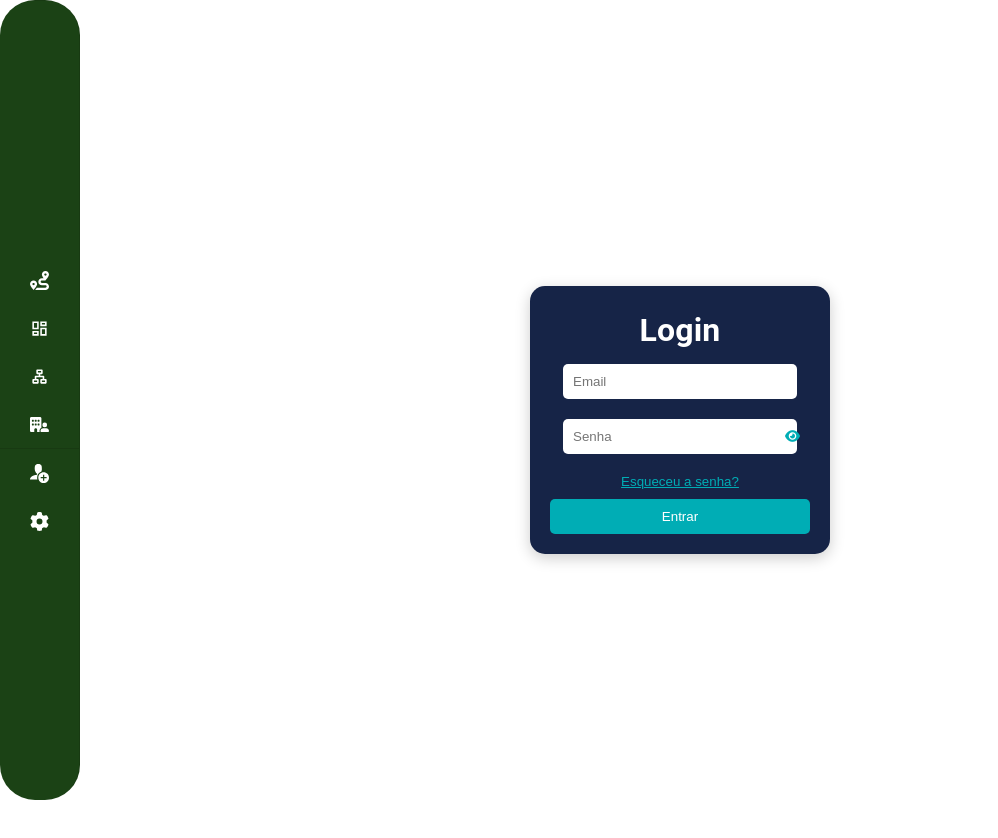
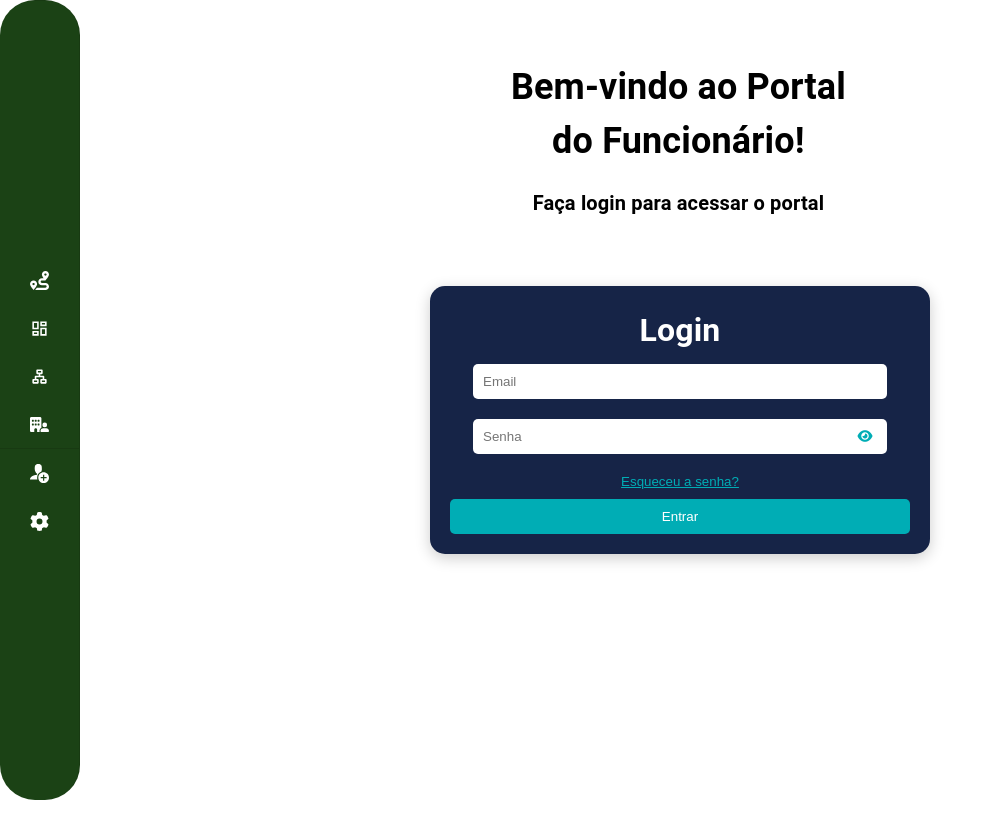
Before and after one commit to Equipe-Meta-Code/WE-COLEB---JJM-Log, a React (Vite) app in the folder frontend/: page /login in a window 1280 px wide. Shown: the whole page, without its empty margins (0-998 px from the left). Built offline with nearby package versions, Linux system fonts and the light colour scheme; no server answers.

Commit message:
Ajustes de design
Alteração no funcionamento do botão para ver a senha, adição do botão na página de cadastro,  mudanças no posicionamento dos inputs das telas login/cadastro, adição de uma mensagem de boas vindas ao portal

```diff
--- a/frontend/src/pages/login/CadastroUsuario.jsx
+++ b/frontend/src/pages/login/CadastroUsuario.jsx
@@ -86,6 +86,7 @@ function CadastroUsuario() {
             </div>
             <div className="password-container">
                 <label>Senha:</label>
+                <div className="password-input-container">
                     <input
                         type={mostrarSenha ? "text" : "password"}
                         placeholder="Senha"
@@ -93,6 +94,14 @@ function CadastroUsuario() {
                         onChange={(e) => setNovoUsuario({...novoUsuario, senha: e.target.value})}
                         onKeyDown={aoApertarEnter}
                     />
+                    <button
+                        type="button"
+                        className="password-toggle"
+                        onClick={() => setMostrarSenha(!mostrarSenha)}
+                    >
+                        {mostrarSenha ? <i className="fas fa-eye-slash"></i> : <i className="fas fa-eye"></i>}
+                    </button>
+                </div>
             </div>
 
             {/* Dropdown para escolher o nível de acesso */}
@@ -110,7 +119,6 @@ function CadastroUsuario() {
                 </select>
             </div>
 
-
             {error && <p className="error-message">{error}</p>}
             {successMessage && <p className="success-message">{successMessage}</p>}
             <button onClick={cadastrarUsuario}>Cadastrar</button>
--- a/frontend/src/pages/login/Login.jsx
+++ b/frontend/src/pages/login/Login.jsx
@@ -1,10 +1,9 @@
 import React, { useState, useCallback } from 'react';
 import './style.css'; // Certifique-se de que o CSS correspondente esteja atualizado
 import api from '../../services/api';
-import Modal from 'react-modal'; // Você pode instalar react-modal com `npm install react-modal`
-import {useAuth} from '../../context/AuthContext';
+import Modal from 'react-modal';
+import { useAuth } from '../../context/AuthContext';
 import { useNavigate } from 'react-router-dom';
-
 
 const customStyles = {
     content: {
@@ -16,7 +15,7 @@ const customStyles = {
         backgroundColor: '#162447', // Mesma cor do card
         borderRadius: '10px',
         padding: '20px',
-        width: '400px', // Aumentar a largura do modal
+        width: '400px',
         color: '#ffffff', // Texto em branco
     },
     overlay: {
@@ -24,7 +23,7 @@ const customStyles = {
     },
 };
 
-Modal.setAppElement('#root'); // Define o elemento pai para o modal
+Modal.setAppElement('#root');
 
 function LoginPage() {
     const [login, setLogin] = useState(''); // Estado para o email
@@ -37,8 +36,7 @@ function LoginPage() {
     const navigate = useNavigate();
     const { signIn } = useAuth();
 
-
-    const handleLoginClick = useCallback(async() => {
+    const handleLoginClick = useCallback(async () => {
         if (!login || !senha) {
             setError("Por favor, preencha todos os campos.");
             return;
@@ -59,24 +57,30 @@ function LoginPage() {
 
     const handleRecoverySubmit = async (e) => {
         e.preventDefault();
-        // Chame a API para enviar um email de recuperação de senha
         try {
             const response = await api.post('/recover-password', {
                 login: recoveryEmail,
             });
-
             console.log('E-mail de recuperação enviado:', response.data);
-            setRecoveryEmail(''); // Limpar campo após envio
-            setIsModalOpen(false); // Fechar modal
-            alert('E-mail de recuperação enviado!'); // Mensagem de sucesso
+            setRecoveryEmail('');
+            setIsModalOpen(false);
+            alert('E-mail de recuperação enviado!');
         } catch (error) {
             console.error('Erro ao enviar e-mail de recuperação:', error);
-            alert('Erro ao enviar e-mail de recuperação. Tente novamente.'); // Mensagem de erro
+            alert('Erro ao enviar e-mail de recuperação. Tente novamente.');
         }
     };
 
+// JSX Atualizado
+
 return (
     <div className="container" id="container">
+        {/* Card com fundo branco para o título e subtítulo */}
+        <div className="card card-welcome">
+            <h1 className="welcome-title">Bem-vindo ao Portal do Funcionário!</h1>
+            <h3 className="subtitle">Faça login para acessar o portal</h3>
+        </div>
+
         <div className="form-container sign-in">
             <div className="card">
                 <h1>Login</h1>
@@ -88,7 +92,7 @@ function LoginPage() {
                 />
                 <div className="password-container02">
                     <input
-                            type={showPassword ? 'text' : 'senha'}
+                        type={showPassword ? 'text' : 'password'}
                         placeholder="Senha"
                         value={senha}
                         onChange={(e) => setSenha(e.target.value)}
@@ -116,7 +120,7 @@ function LoginPage() {
                     value={recoveryEmail}
                     onChange={(e) => setRecoveryEmail(e.target.value)}
                     required
-                        className="recovery-input" // Classe para borda
+                    className="recovery-input"
                 />
                 <div className="modal-buttons">
                     <button type="submit" className="submit-button">Enviar E-mail</button>
@@ -126,6 +130,7 @@ function LoginPage() {
         </Modal>
     </div>
 );
+
 }
 
 export default LoginPage;
--- a/frontend/src/pages/login/cadastro.css
+++ b/frontend/src/pages/login/cadastro.css
@@ -29,31 +29,34 @@ h2 {
     color: #f1f1f1;
 }
 
-.label-container input {
+.label-container input,
+.password-container input,
+.dropdown {
+    width: 100%; /* Todos os inputs e dropdown terão 100% de largura */
     padding: 10px;
     border: none;
     border-radius: 5px;
     background-color: #f1f1f1;
     color: #333;
+    box-sizing: border-box; /* Garante que o padding e a borda sejam incluídos na largura */
 }
 
 .password-container {
     margin-bottom: 15px;
-}
-
-.password-container label {
-    display: block;
-    margin-bottom: 5px;
-    color: #f1f1f1;
+    position: relative; /* Adiciona o position relative para o contêiner */
 }
 
 .password-container input {
-    width: 90%;
-    padding: 10px;
-    border: none;
-    border-radius: 5px;
-    background-color: #f1f1f1;
-    color: #333;
+    padding-right: 40px; /* Espaço para o ícone do olhinho */
+}
+
+.eye-icon {
+    position: absolute;
+    right: 10px;
+    top: 50%;
+    transform: translateY(-50%);
+    cursor: pointer;
+    color: #333; /* Cor do ícone */
 }
 
 button {
@@ -86,7 +89,6 @@ button:hover {
 }
 
 .dropdown {
-    width: 100%;
     padding: 10px;
     border: none;
     border-radius: 5px;
--- a/frontend/src/pages/login/style.css
+++ b/frontend/src/pages/login/style.css
@@ -10,6 +10,7 @@ body {
     justify-content: center;
     align-items: center;
     height: 100vh;
+    flex-direction: column; /* Alinhar verticalmente */
 }
 
 /* Estilo do Card */
@@ -18,8 +19,30 @@ body {
     border-radius: 15px;
     padding: 20px;
     box-shadow: 0 4px 15px rgba(0, 0, 0, 0.2);
-    width: 300px;
+    width: 500px;
     text-align: center;
+    height: fit-content;
+}
+
+/* Estilo dos Títulos */
+.welcome-title {
+    font-size: 2.5rem; /* Tamanho grande para o título */
+    color: #000000; /* Texto preto */
+    margin-bottom: 10px; /* Espaço abaixo do título */
+    text-align: center;
+}
+
+.subtitle {
+    font-size: 1.2rem; /* Tamanho médio para o subtítulo */
+    color: #ffffff; /* Texto branco */
+    margin-bottom: 20px; /* Espaço abaixo do subtítulo */
+    text-align: center;
+}
+
+/* Estilo da Ilustração (opcional) */
+.illustration {
+    width: 150px; /* Tamanho da imagem */
+    margin-bottom: 20px; /* Espaço abaixo da imagem */
 }
 
 /* Estilo dos Inputs */
@@ -59,7 +82,7 @@ input {
 }
 
 .password-toggle {
-    width: fit-content;
+    width: 90px;
     position: absolute;
     right: 0px; /* Para manter o botão ao lado do input */
     top: 10px;
@@ -68,6 +91,11 @@ input {
     color: #00adb5; /* Azul claro */
     cursor: pointer;
     background-color: transparent;
+}
+
+.password-toggle:hover {
+    background-color: transparent; /* Mantém o fundo transparente no hover */
+    color: #00adb5; /* Mantém a cor azul clara no hover */
 }
 
 /* Estilo do Input de Recuperação com borda preta */
@@ -104,3 +132,32 @@ input {
     color: #00adb5; /* Azul claro */
     border: 1px solid #00adb5; /* Borda azul clara */
 }
+
+/* Estilo do Card com fundo branco */
+.card-welcome {
+    background-color: #ffffff; /* Fundo branco */
+    color: #000000; /* Texto preto */
+    border: none; /* Sem borda */
+    border-radius: 5px; /* Borda arredondada suave */
+    padding: 20px;
+    width: 400px; /* Largura do card */
+    text-align: justify;
+    margin: 20px auto; /* Centraliza o card horizontalmente e adiciona espaço vertical */
+    box-shadow: none; /* Remove sombra */
+    position: absolute; /* Posiciona o card em relação à tela */
+    top: 20px; /* Distância do topo da tela */
+    left: 53%; /* Posiciona horizontalmente no meio */
+    transform: translateX(-50%); /* Centraliza horizontalmente */
+}
+
+/* Títulos do card */
+.welcome-title {
+    font-size: 36px; /* Aumenta o tamanho do título */
+    margin: 0; /* Remove margem */
+}
+
+.subtitle {
+    font-size: 20px; /* Tamanho do subtítulo */
+    color: #000000; /* Texto preto */
+    margin: 20px 0 0; /* Margem superior para espaçar do título */
+}
```
Lines whose indentation alone changed are shown as unchanged.
